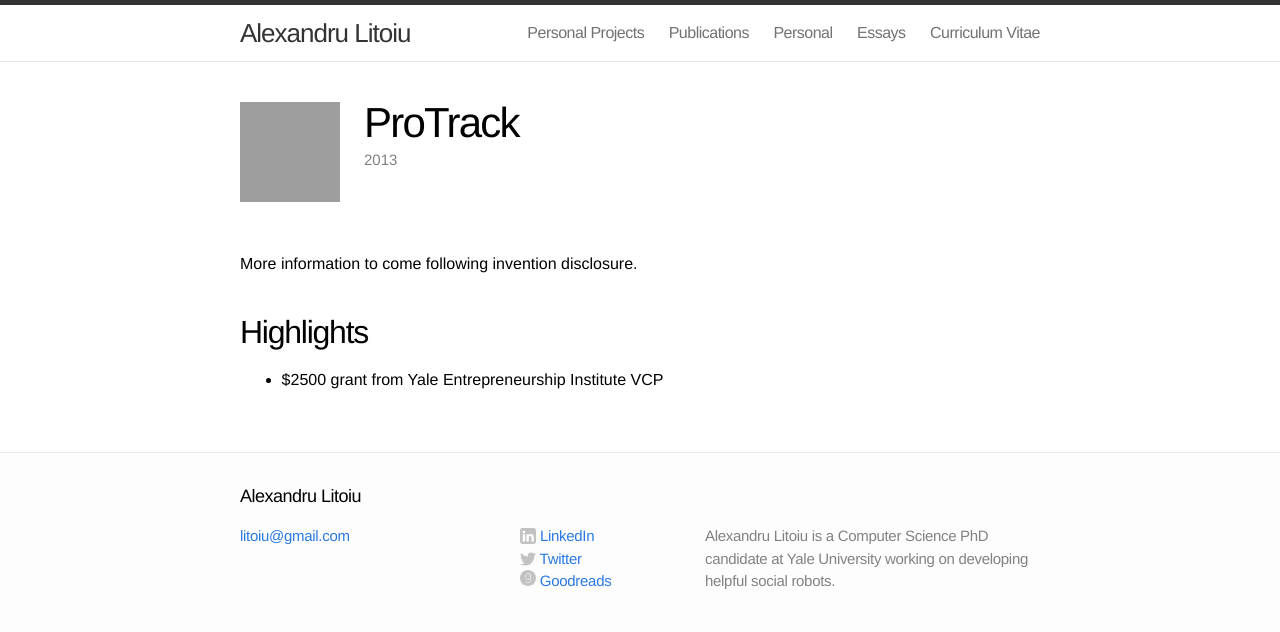
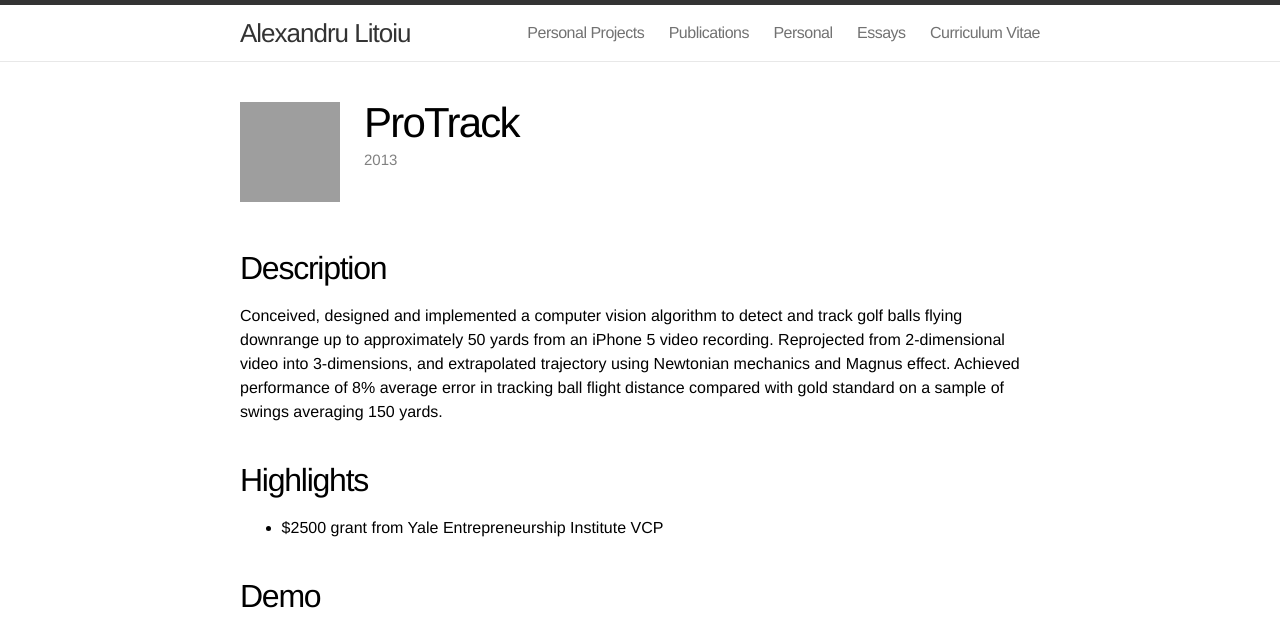
Before and after one commit to alitoiu/alitoiu.github.io, a Jekyll site: the page built from _projects/2013-ProTrack.markdown, in a window 1280 px wide. Shown: the top 632 px of the page. Built offline with Jekyll 4.4.1, drawn with Linux system fonts in a browser that asks for light colours; some of the changed text lies outside the part shown; grey boxes are pictures that could not be loaded.

```diff
--- a/_projects/2011-Twitter-Sentiment-Analysis-Stock-Market-Prediction.markdown
+++ b/_projects/2011-Twitter-Sentiment-Analysis-Stock-Market-Prediction.markdown
@@ -71,7 +71,7 @@
 Outstanding Design Project of the Year in University of Toronto Electrical and Computer Engineering
 
 
-## More information
+## More Information
 [Download Poster]({{site.dropbox_url}}Personal_Projects/Twitter_Stock_Market/Poster.pdf)
 
 ## In the News
--- a/_projects/2013-ProTrack.markdown
+++ b/_projects/2013-ProTrack.markdown
@@ -4,11 +4,54 @@
 description: "More information to come following invention disclosure"
 thumbnail_rel_path: "Personal_Projects/ProTrack/thumbnail_no_ball_up.png"
 accolade1: "$2,500 Grant from Yale Entrepreneurship Institute VCP"
+demo: 1
 date:   2013-01-01 12:00:00
 ---
 
-More information to come following invention disclosure.
+## Description
+Conceived, designed and implemented a computer vision algorithm to detect and track golf balls flying downrange  up to approximately 50 yards from an iPhone 5 video recording. Reprojected from 2-dimensional video into 3-dimensions, and extrapolated trajectory using Newtonian mechanics and Magnus effect. Achieved performance of 8% average error in tracking ball flight distance compared with gold standard on a sample of swings averaging 150 yards.
 
 ## Highlights
 
 * $2500 grant from Yale Entrepreneurship Institute VCP
+
+<a name="demo"></a>
+
+## Demo
+
+<figure>
+	<div class="video-container">
+	<iframe src="//www.youtube.com/embed/EI9toP46ji4?rel=0" frameborder="0" allowfullscreen></iframe>
+	</div>
+	<figcaption>
+	Early Atlus Demo from July 11, 2012
+	</figcaption>
+
+</figure>
+
+<figure>
+	<div class="video-container">
+	<iframe src="//www.youtube.com/embed/EI9toP46ji4?rel=0" frameborder="0" allowfullscreen></iframe>
+	</div>
+	<figcaption>
+	Early Atlus Demo from July 11, 2012
+	</figcaption>
+
+</figure>
+
+{% assign url = "Personal_Projects/ProTrack/Demo/trajectories.png" | prepend: site.dropbox_url %}
+<a href="{{url}}">
+<img class="fullwidth" src="{{url}}" />
+</a>
+
+
+{% assign url = "Personal_Projects/ProTrack/Demo/results.png" | prepend: site.dropbox_url %}
+<a href="{{url}}">
+<img class="fullwidth" src="{{url}}" />
+</a>
+
+## Early Pitch Deck
+Before building a smartphone-based golf ball tracker, the plan was to build an inexpensive radar to serve the same purpose. [Here is the original slide deck for that idea.](https://dl.dropboxusercontent.com/u/4354160/alitoiu/Personal_Projects/ProTrack/ProTrack_Deck.pdf)
+
+## Technologies
+C++, Python, OpenCV, CMake, Git
--- a/css/custom.css
+++ b/css/custom.css
@@ -25,6 +25,10 @@
 
 .first-badge {
 	margin-left:5px;
+}
+
+.inline-badge {
+    top: -2px;
 }
 
 /*
```
Also changed, not shown: personal_projects.md (+1 -1 lines).
